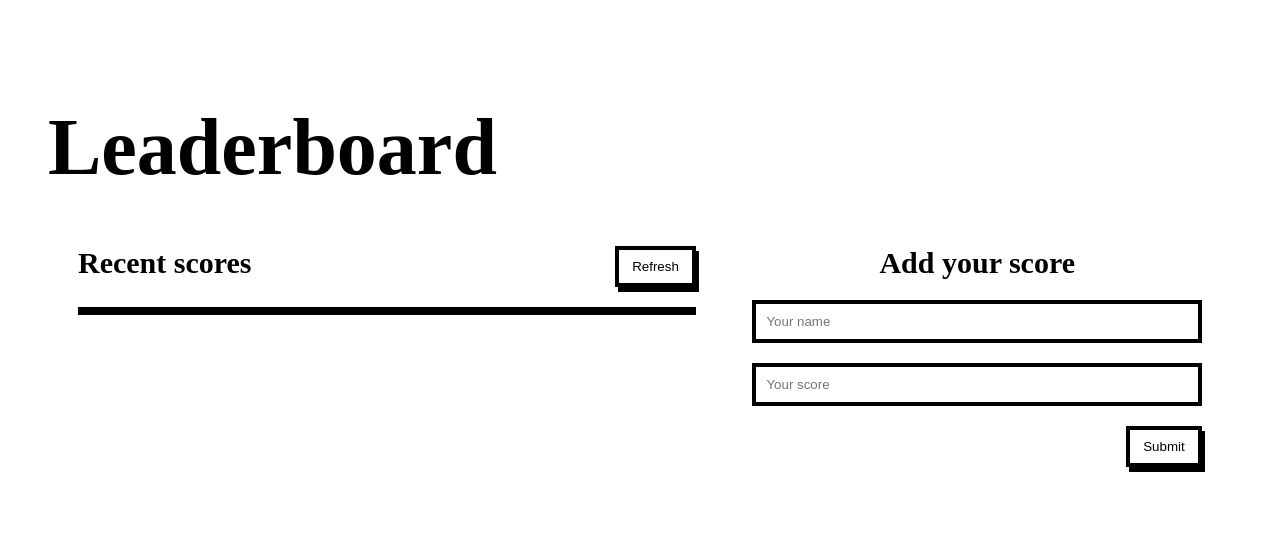
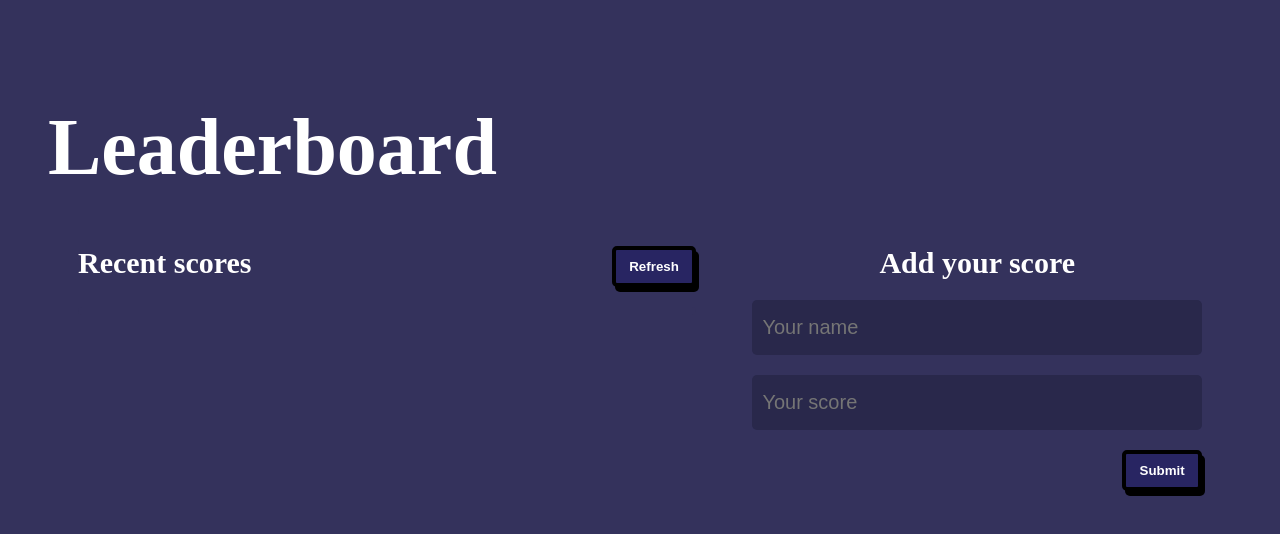
Before and after one commit to MohammedElseddik/Leaderboard, a website built with webpack: page src/index.html in a window 1280 px wide. Built offline with nearby package versions, Linux system fonts and the light colour scheme.

Commit message:
Add styles to the app

```diff
--- a/src/style.css
+++ b/src/style.css
@@ -12,17 +12,26 @@ html {
 
 body {
   padding: 4rem;
+  background-color: #34325c;
 }
 
 .btn {
   border: 4px solid #000;
   box-shadow: 3px 5px #000;
+  cursor: pointer;
+  background-color: #282562;
+  border-radius: 5px;
+  font-weight: bold;
+}
+
+.btn:hover {
   background-color: #fff;
-  cursor: pointer;
+  color: #282562;
 }
 
 .main-title {
   font-size: 8rem;
+  color: #fff;
 }
 
 .main-section {
@@ -48,26 +57,31 @@ body {
 .scores-section__title {
   margin: 0 20px 0 0;
   font-size: 3rem;
+  color: #fff;
 }
 
 .refresh-btn {
   padding: 0 1em;
   height: 41px;
+  color: #fff;
 }
 
 .scores-section__result {
   display: flex;
   flex-direction: column;
-  border: 4px solid #000;
+  border: 4px solid #34325c;
+  border-radius: 20px;
 }
 
 .scores-section__result span {
   font-size: 2rem;
   padding: 0.8rem;
+  background: #242255;
+  color: #fff;
 }
 
 .scores-section__result span:nth-child(even) {
-  background: #e0e0e0;
+  background: #29284b;
 }
 
 .score-submit {
@@ -81,6 +95,7 @@ body {
 .score-submit__title {
   margin: 0;
   font-size: 3rem;
+  color: #fff;
 }
 
 .score-submit__form {
@@ -91,13 +106,23 @@ body {
 }
 
 .score-submit__form input {
-  border: 4px solid #000;
   height: 35px;
-  padding: 0 10px;
+  padding: 0.5em;
+  background-color: #29284b;
+  border-radius: 5px;
+  border: none;
+  font-size: 2rem;
+  color: #fff;
+}
+
+.score-submit__form input:focus {
+  outline: none;
+  border: 4px solid #244387;
 }
 
 .submit-btn {
   padding: 0.5em 1em;
   height: 41px;
   align-self: flex-end;
+  color: #fff;
 }
```
